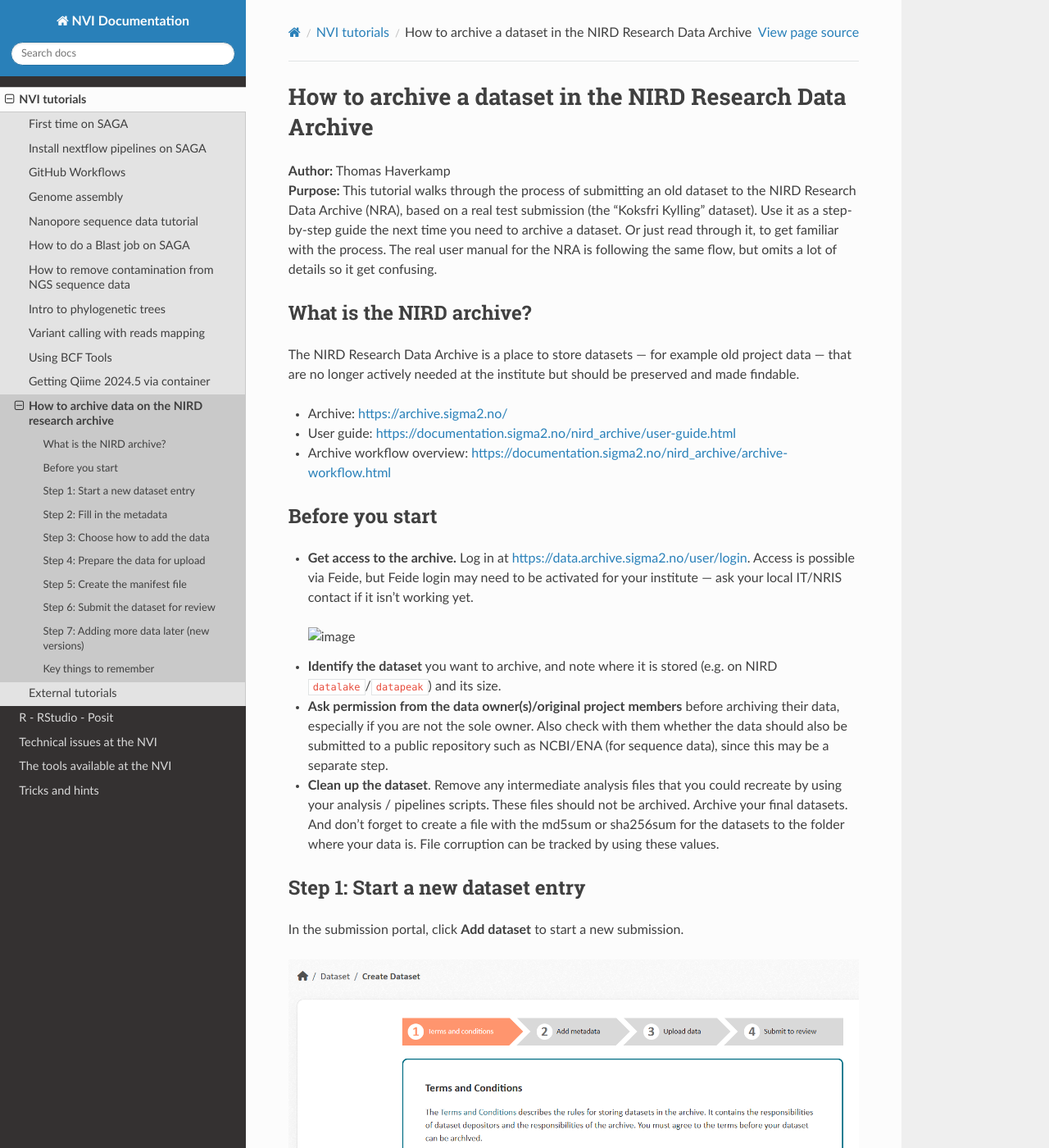
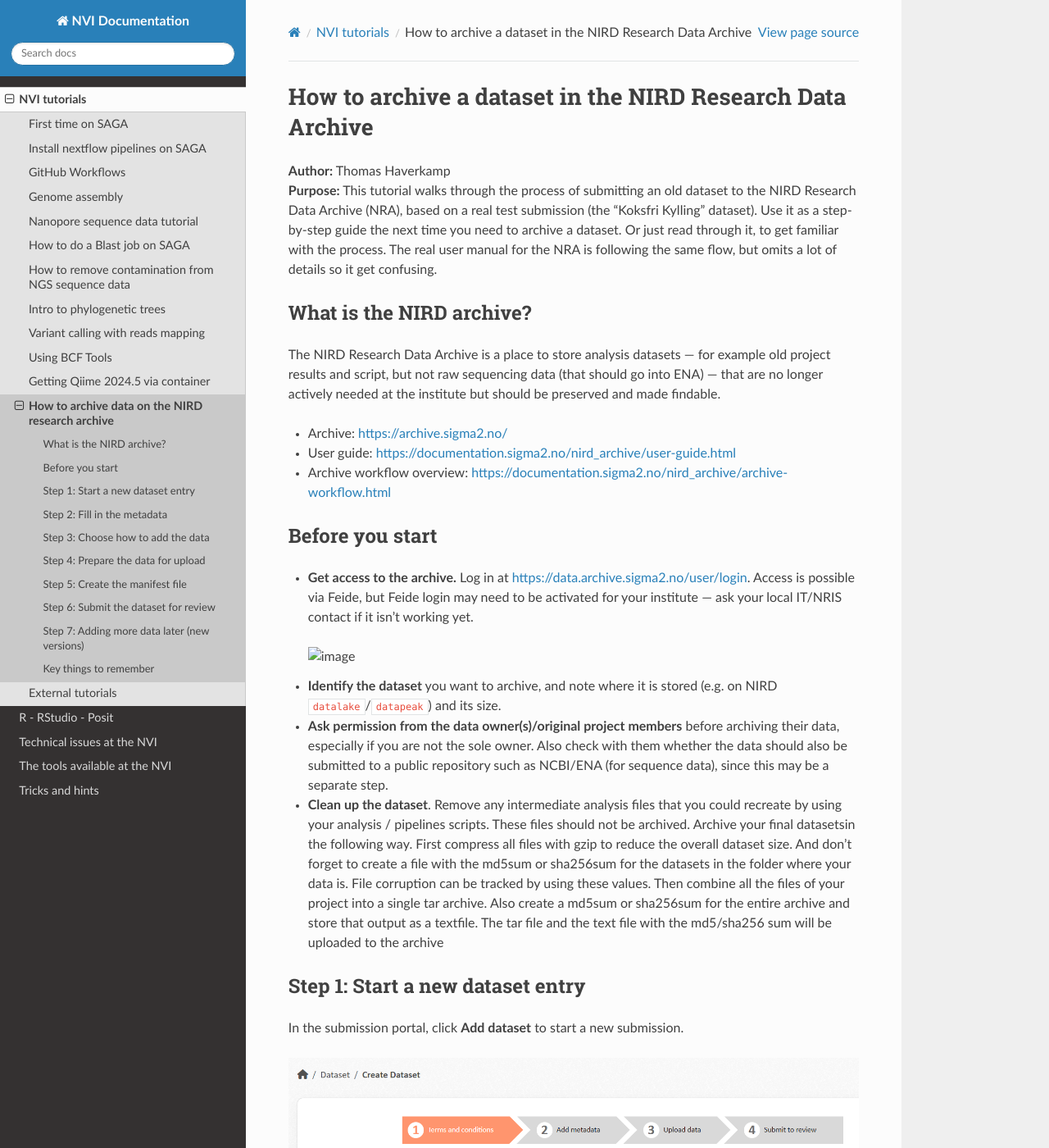
Before and after one commit to NorwegianVeterinaryInstitute/nvi-documentation, a Sphinx documentation site: the page built from docs/source/tutorials/13-nra_tutorial.md, in a window 1280 px wide and 1400 px high. Shown: the whole window at 82% size. Built offline with Sphinx 7.4.7 and the Read the Docs theme 3.1.0, drawn with Linux system fonts in a browser that asks for light colours; pages that are not in the unit, such as notebooks, are missing from menus.

Commit message:
Updated 13-nra_tutorial.md
After comments from Håkon on the text

````diff
--- a/docs/source/tutorials/13-nra_tutorial.md
+++ b/docs/source/tutorials/13-nra_tutorial.md
@@ -5,7 +5,7 @@
 
 ## What is the NIRD archive?
 
-The NIRD Research Data Archive is a place to store datasets — for example old project data — that are no longer actively needed at the institute but should be preserved and made findable.
+The NIRD Research Data Archive is a place to store analysis datasets — for example old project results and script, but not raw sequencing data (that should go into ENA) — that are no longer actively needed at the institute but should be preserved and made findable.
 
 - Archive: <https://archive.sigma2.no/>
 - User guide: <https://documentation.sigma2.no/nird_archive/user-guide.html>
@@ -19,7 +19,7 @@
 
 - **Identify the dataset** you want to archive, and note where it is stored (e.g. on NIRD `datalake`/`datapeak`) and its size.
 - **Ask permission from the data owner(s)/original project members** before archiving their data, especially if you are not the sole owner. Also check with them whether the data should also be submitted to a public repository such as NCBI/ENA (for sequence data), since this may be a separate step.
-- **Clean up the dataset**. Remove any intermediate analysis files that you could recreate by using your analysis / pipelines scripts. These files should not be archived. Archive your final datasets. And don't forget to create a file with the md5sum or sha256sum for the datasets to the folder where your data is. File corruption can be tracked by using these values.
+- **Clean up the dataset**. Remove any intermediate analysis files that you could recreate by using your analysis / pipelines scripts. These files should not be archived. Archive your final datasetsin the following way. First compress all files with gzip to reduce the overall dataset size.  And don't forget to create a file with the md5sum or sha256sum for the datasets in the folder where your data is. File corruption can be tracked by using these values. Then combine all the files of your project into a single tar archive. Also create a md5sum or sha256sum for the entire archive and store that output as a textfile. The tar file and the text file with the md5/sha256 sum will be uploaded to the archive
 
 ## Step 1: Start a new dataset entry
 
@@ -91,7 +91,7 @@
    .import-archive_12ade14d-9b39-4995-a44f-e63ab59eb730
    ```
 
-3. **List the files to upload** inside the manifest file, one full path per line. Add an extra `/` in the path right before the part you actually want copied — this ensures only the dataset itself (not the entire directory structure above it) is copied to NIRD. For example:
+3. **List the files to upload** inside the manifest file, one full path per line. Add an extra `//` in the path right before the part you actually want copied — this ensures only the dataset itself (not the entire directory structure above it) is copied to NIRD. For example:
 
    ```
    /nird/datapeak/NS9305K/datasets/metagenomics///Koksfri_kylling_rawdata_2017.tar.gz
````
